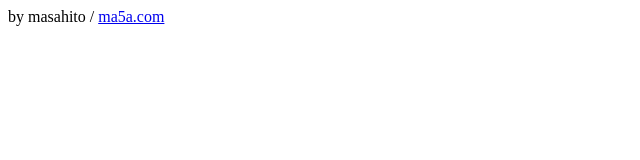
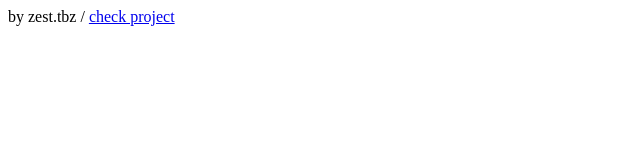
Before and after one commit to zesttbz/pet-eat, a plain HTML site: page index.html in a window 1280 px wide. Shown: the full height of the page, 0-640 px from the left. Drawn offline with Linux system fonts and the light colour scheme.

Commit message:
Update index.html

```diff
--- a/index.html
+++ b/index.html
@@ -3,6 +3,6 @@
     </div>
 
     <div class="sign">
-      by masahito / <a href="http://www.ma5a.com/" >ma5a.com</a>
+      by zest.tbz / <a href="http://www.ma5a.com/" >check project</a>
     </div>
   </body>
```
